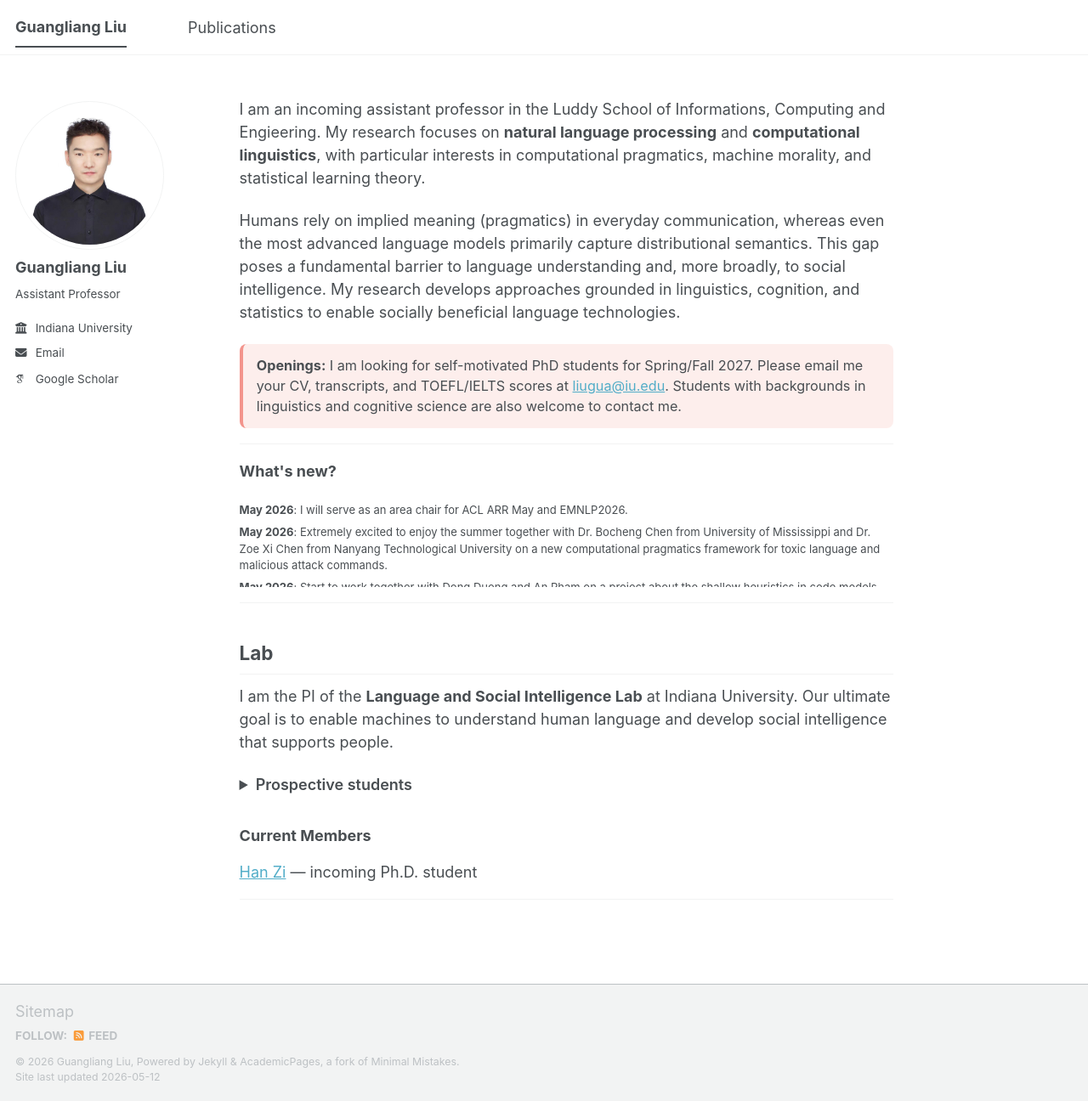
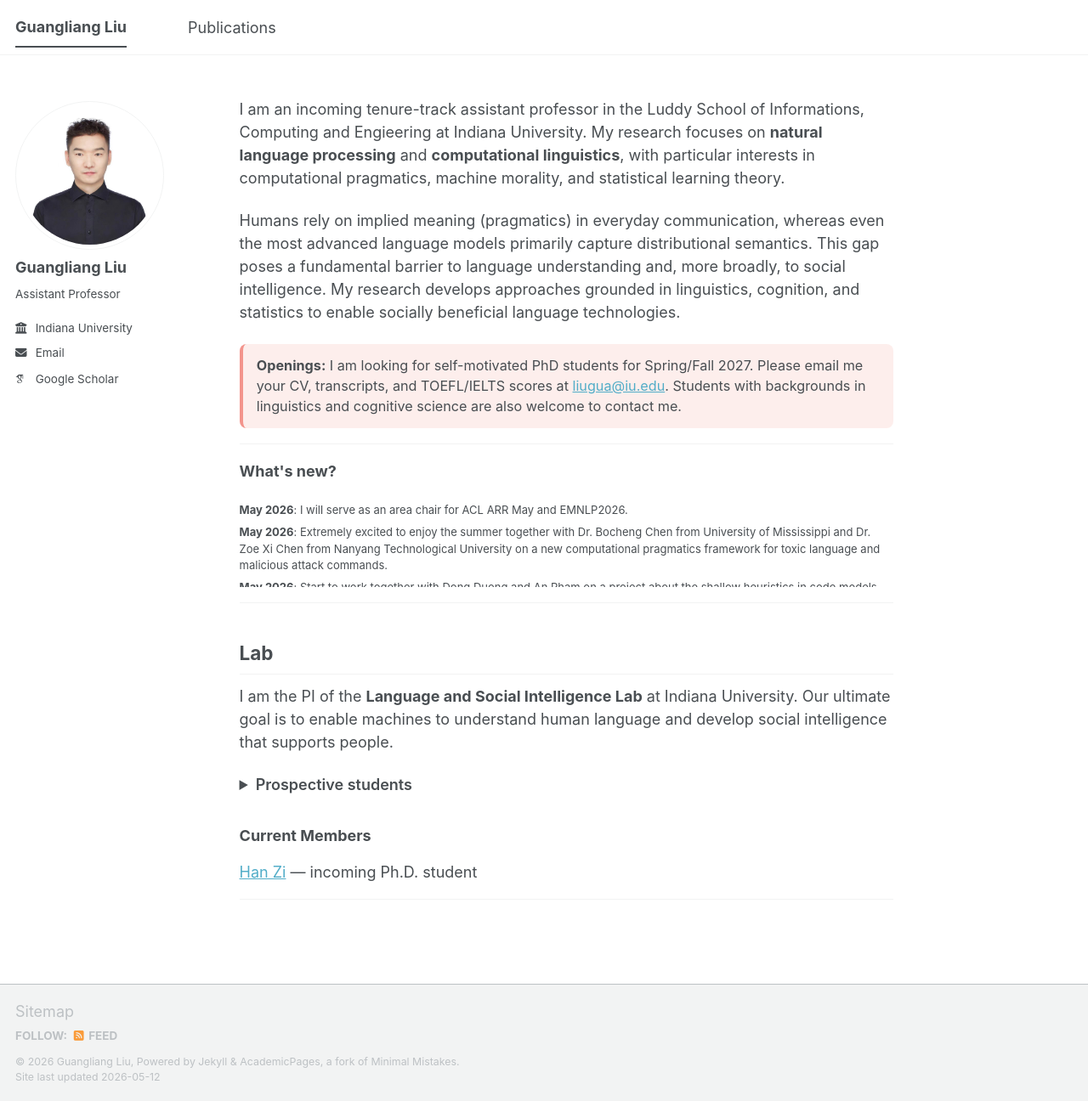
Before and after one commit to guangliang-nlp/guangliang-nlp.github.io, a Jekyll site: the page built from about.md, in a window 1280 px wide and 1296 px high. Shown: the whole window at 85% size. Built offline with Jekyll 4.4.1, drawn with Linux system fonts in a browser that asks for light colours; some web fonts are replaced; a script bundle is joined from its source files by our own code; library files that are not in the unit come from our copies.

Commit message:
Update about.md

```diff
--- a/about.md
+++ b/about.md
@@ -7,7 +7,7 @@
   - /about.html
 ---
 
-I am an incoming assistant professor in the Luddy School of Informations, Computing and Engieering. My research focuses on <strong>natural language processing</strong> and <strong>computational linguistics</strong>, with particular interests in computational pragmatics, machine morality, and statistical learning theory.
+I am an incoming tenure-track assistant professor in the Luddy School of Informations, Computing and Engieering at Indiana University. My research focuses on <strong>natural language processing</strong> and <strong>computational linguistics</strong>, with particular interests in computational pragmatics, machine morality, and statistical learning theory.
 
 Humans rely on implied meaning (pragmatics) in everyday communication, whereas even the most advanced language models primarily capture distributional semantics. This gap poses a fundamental barrier to language understanding and, more broadly, to social intelligence. My research develops approaches grounded in linguistics, cognition, and statistics to enable socially beneficial language technologies.
 <p style="
```
